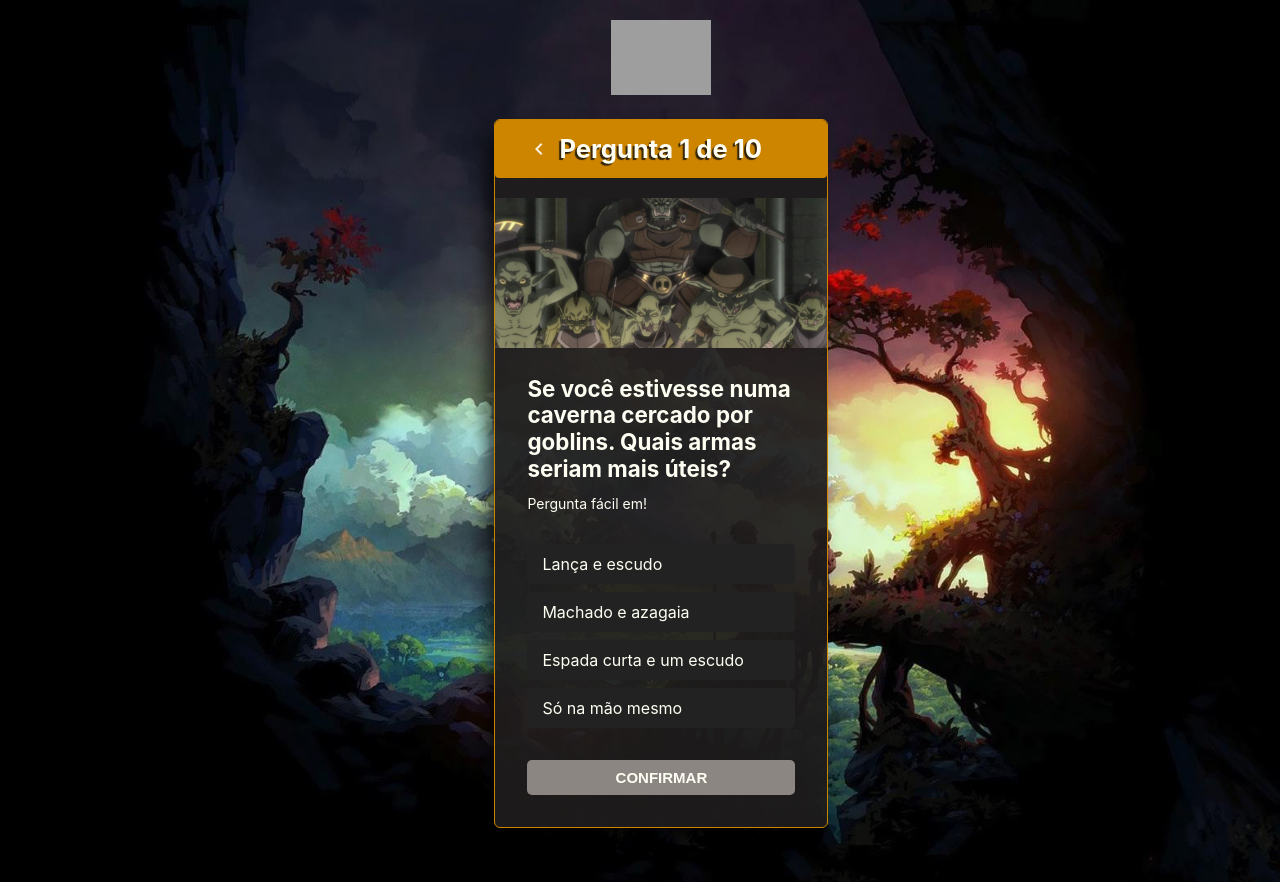
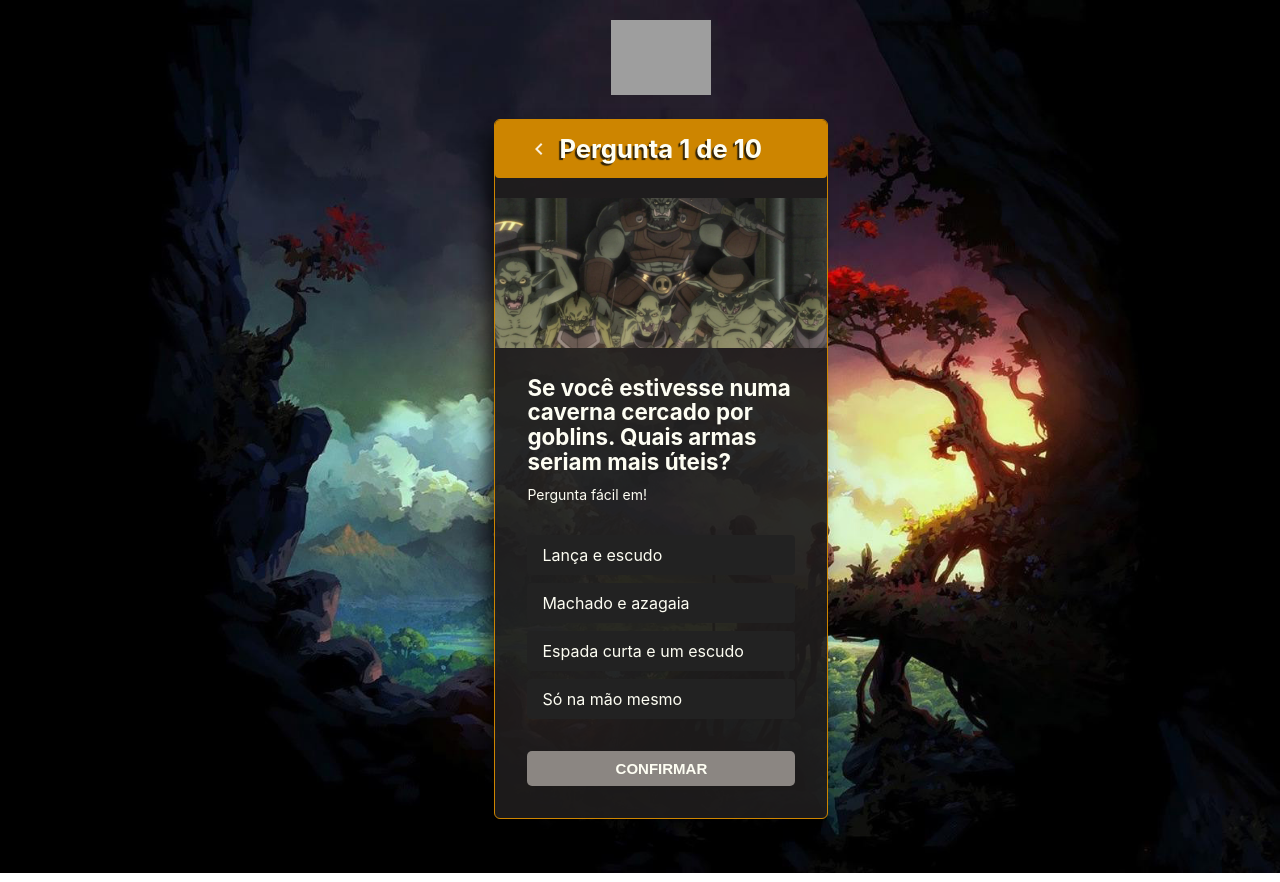
Before and after one commit to Matheus153/quizRPG, a Next.js app: page /quiz in a window 1280 px wide. Built offline with nearby package versions, Linux system fonts and the light colour scheme; grey boxes are pictures that could not be loaded.

Commit message:
line-height

```diff
--- a/src/components/Widget/index.js
+++ b/src/components/Widget/index.js
@@ -25,7 +25,7 @@ const Widget = styled.div`
   h4 {
     font-size: 1.4em;
 
-    line-height: 1.2em
+    line-height: 1.1em
   }
 
   h5 {
```
